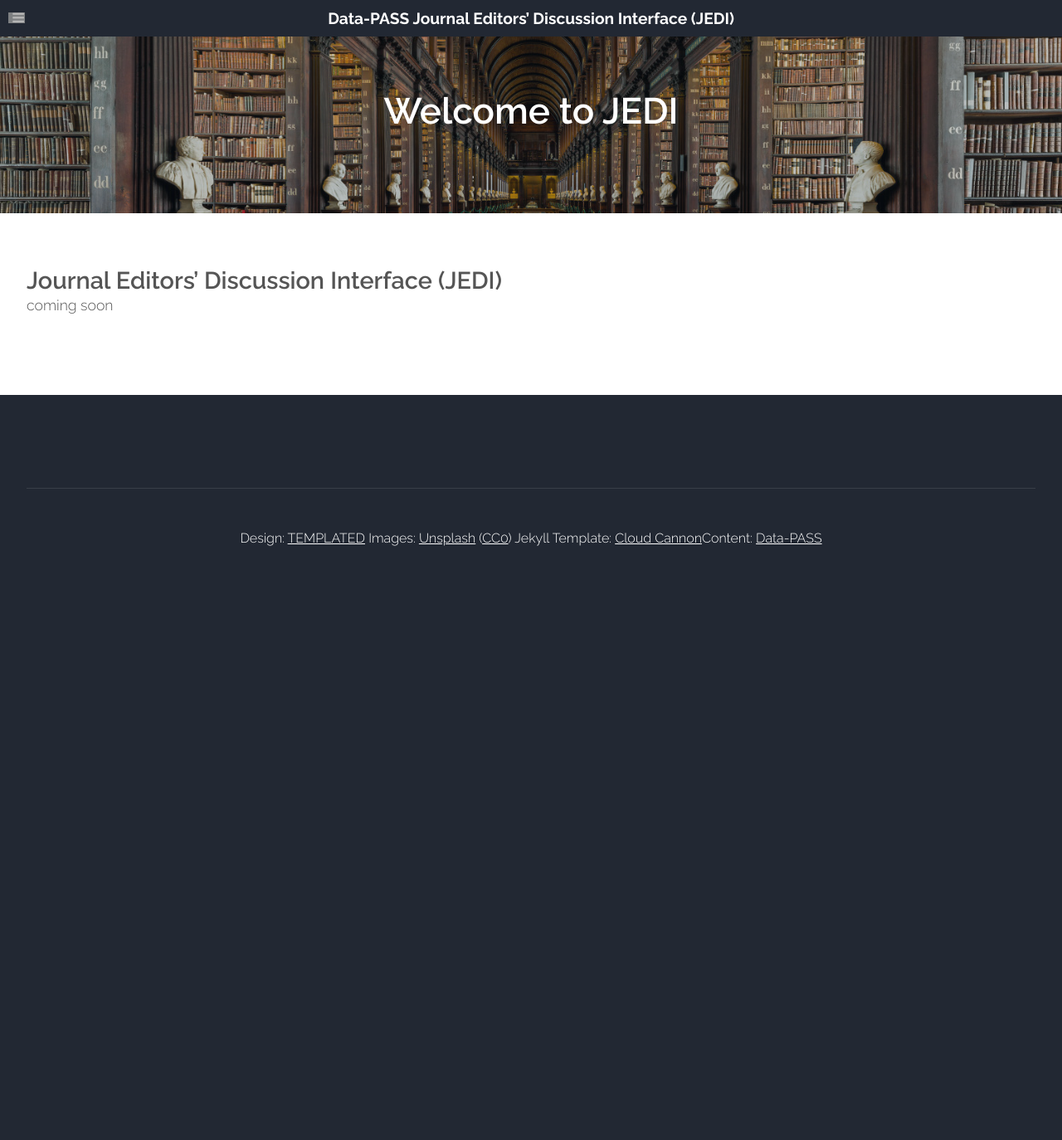
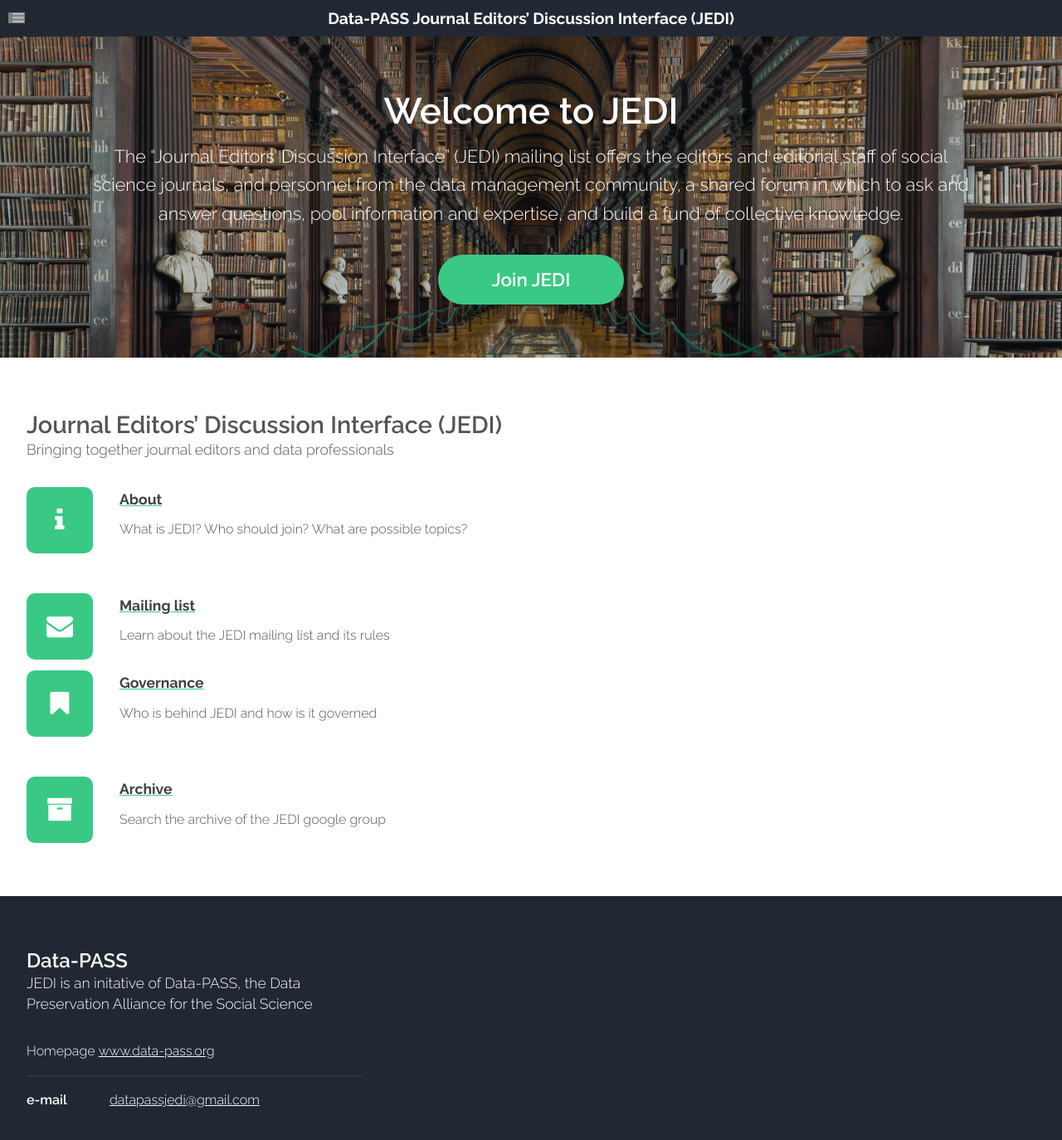
Before and after one commit to adam3smith/dpjedi-stage, a Jekyll site: the page built from docs/index.html, in a window 1280 px wide and 1400 px high. Shown: the top 1374 px of the window at 83% size. Built offline with Jekyll 4.4.1, drawn with Linux system fonts in a browser that asks for light colours; the list of posts is cut into pages by our own code; grey boxes are pictures that could not be loaded.

Commit message:
Create staging site

```diff
--- a/docs/CNAME
+++ /dev/null
@@ -1 +0,0 @@
-dpjedi.org
--- a/docs/_config.yml
+++ b/docs/_config.yml
@@ -1,5 +1,5 @@
 name: Horizons
 description: Horizons template for Jekyll
 paginate: 10
-# baseurl: "/dpjedi-website" # the subpath of your site, e.g. /blog
-url: "http://dpjedi.org/" # the base hostname & protocol for your site
+baseurl: "/dpjedi-stage" # the subpath of your site, e.g. /blog
+url: "https://adam3smith.github.io" # the base hostname & protocol for your site
--- a/docs/_includes/nav.html
+++ b/docs/_includes/nav.html
@@ -3,9 +3,9 @@
 		<ul>
 			{% assign current = page.url | downcase | split: '/' %}
 			<li {% if current[1] == 'index.html' %}class='current'{% endif %}><a href="{{ site.baseurl }}/index.html">Home</a></li>
-			<!--<li {% if current[1] == 'index.html' %}class='current'{% endif %}><a href="{{ site.baseurl }}/about.html">About</a></li>
+			<li {% if current[1] == 'index.html' %}class='current'{% endif %}><a href="{{ site.baseurl }}/about.html">About</a></li>
 			<li {% if current[1] == 'left-sidebar.html' %}class='current'{% endif %}><a href="{{ site.baseurl }}/governance.html">Governance</a></li>
 			<li {% if current[1] == 'right-sidebar.html' %}class='current'{% endif %}><a href="{{ site.baseurl }}/mailing-list.html">Mailing List</a></li>
-			<li {% if current[1] == 'no-sidebar.html' %}class='current'{% endif %}><a href="{{ site.baseurl }}/archives.html">Archives</a></li> -->
+			<li {% if current[1] == 'no-sidebar.html' %}class='current'{% endif %}><a href="{{ site.baseurl }}/archives.html">Archives</a></li>
 		</ul>
 	</nav>
--- a/docs/_layouts/default.html
+++ b/docs/_layouts/default.html
@@ -27,9 +27,7 @@
 		<!-- Footer -->
 			<div id="footer">
 				<div class="container">
-
-
-					<!--		<div class="4u">
+		<div class="4u">
 								<section>
 									<header class="major">
 										<h2>Data-PASS</h2>
@@ -48,12 +46,12 @@
 									</ul>
 								</section>
 							</div>
-						</div> -->
+						</div>
 
 					<!-- Copyright -->
 						<div class="copyright">
 							Design: <a href="http://templated.co">TEMPLATED</a> Images: <a href="http://unsplash.com">Unsplash</a> (<a href="http://unsplash.com/cc0">CC0</a>)
-							Jekyll Template: <a href="http://cloudcannon.com">Cloud Cannon</a>Content: <a href="http://www.data-pass.org">Data-PASS</a>
+							Jekyll Template: <a href="http://cloudcannon.com">Cloud Cannon</a> Content: <a href="http://www.data-pass.org">Data-PASS</a>
 						</div>
 
 				</div>
--- a/docs/_layouts/landing.html
+++ b/docs/_layouts/landing.html
@@ -17,9 +17,9 @@ layout: default
 								<section>
 									<header class="major">
 										<h2>Welcome to JEDI</h2>
-									<!--	<span class="byline">The “Journal Editors’ Discussion Interface” (JEDI) mailing list offers the editors and editorial staff of social science journals, and personnel from the data management community, a shared forum in which to ask and answer questions, pool information and expertise, and build a fund of collective knowledge.</span>
+									<span class="byline">The “Journal Editors’ Discussion Interface” (JEDI) mailing list offers the editors and editorial staff of social science journals, and personnel from the data management community, a shared forum in which to ask and answer questions, pool information and expertise, and build a fund of collective knowledge.</span>
 									</header>
-									<a href="{{ site.baseurl }}/join.html" class="button alt">Join JEDI</a> -->
+									<a href="{{ site.baseurl }}/join.html" class="button alt">Join JEDI</a>
 								</section>
 							</div>
 						</div>
--- a/docs/index.html
+++ b/docs/index.html
@@ -9,11 +9,43 @@ layout: landing
 		<section class="container">
 			<header class="major">
 				<h2>Journal Editors’ Discussion Interface (JEDI)</h2>
-				<span class="byline">coming soon</span>
+				<span class="byline">Bringing together journal editors and data professionals</span>
 			</header>
 			<div class="row">
 
-
+				<!-- Content -->
+					<div class="6u">
+						<section>
+							<ul class="style">
+								<li>
+									<a href="{{ site.baseurl }}/about.html"><span class="fa fa-info"></span>
+									<h3>About</h3></a>
+									<span>What is JEDI? Who should join? What are possible topics?</span>
+								</li>
+								<li><a href="{{ site.baseurl }}/mailing-list.html">
+									<span class="fa fa-envelope"></span>
+									<h3>Mailing list</h3></a>
+									<span>Learn about the JEDI mailing list and its rules</span>
+								</li>
+							</ul>
+						</section>
+					</div>
+					<div class="6u">
+						<section>
+							<ul class="style">
+								<li><a href="{{ site.baseurl }}/governance.html">
+									<span class="fa fa-bookmark"></span>
+									<h3>Governance</h3></a>
+									<span>Who is behind JEDI and how is it governed</span>
+								</li>
+								<li><a href="{{ site.baseurl }}/about.html">
+									<span class="fa fa-archive"></span>
+									<h3>Archive</h3></a>
+									<span>Search the archive of the JEDI google group</span>
+								</li>
+							</ul>
+						</section>
+					</div>
 
 			</div>
 		</section>
```
